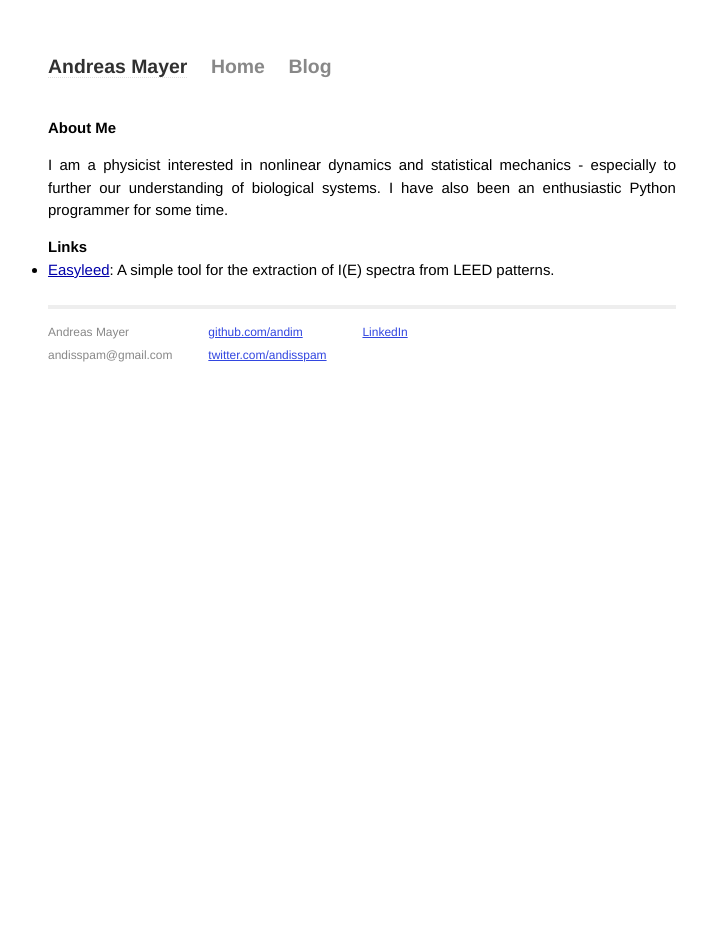
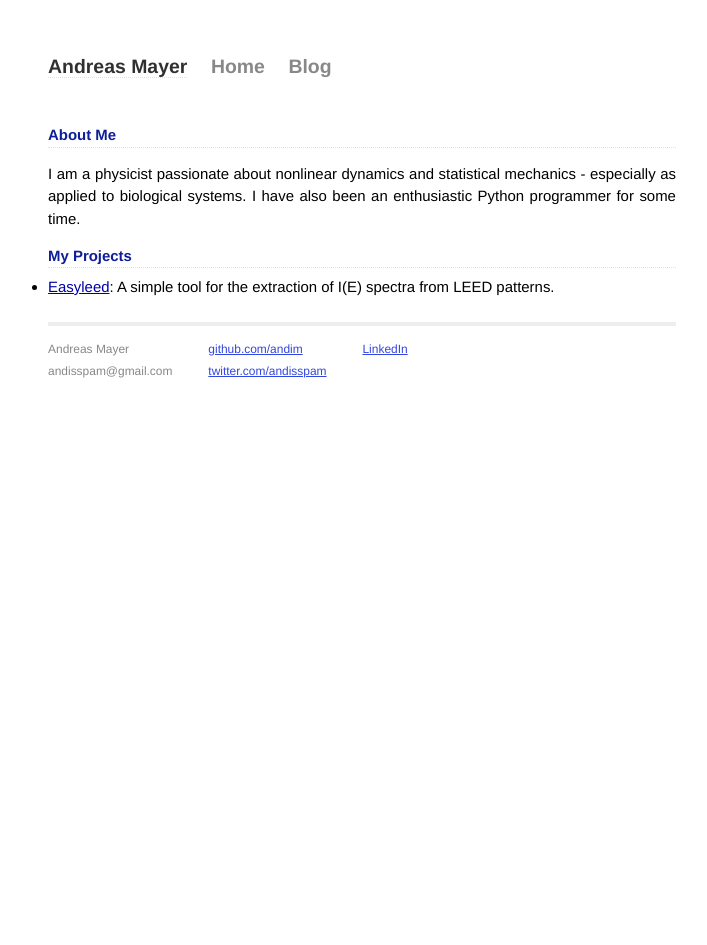
Before and after one commit to andim/andim.github.io, a Jekyll site: the page built from index.md, in a window 1280 px wide. Shown: the whole page, without its empty margins (278-985 px from the left). Built offline with Jekyll 4.4.1, drawn with Linux system fonts in a browser that asks for light colours; Markdown is read by kramdown in place of the engine named in the settings.

Commit message:
slight rewording of main page

```diff
--- a/index.md
+++ b/index.md
@@ -4,11 +4,11 @@ title: Andreas Mayer
 ---
 
 About Me
---------
+========
 
-I am a physicist interested in nonlinear dynamics and statistical mechanics - especially to further our understanding of biological systems. I have also been an enthusiastic Python programmer for some time.
+I am a physicist passionate about nonlinear dynamics and statistical mechanics - especially as applied to biological systems. I have also been an enthusiastic Python programmer for some time.
 
-Links
-------
+My Projects
+===========
 
 - [Easyleed](http://andim.github.io/easyleed/): A simple tool for the extraction of I(E) spectra from LEED patterns.
```
